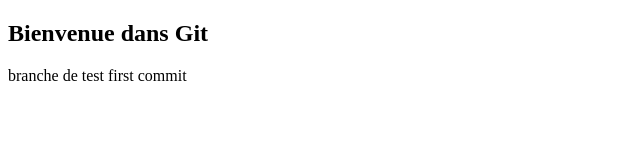
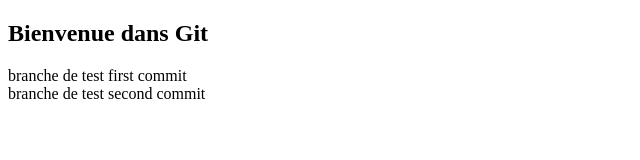
Before and after one commit to nizar-maatoug/site-web, a plain HTML site: page index.html in a window 1280 px wide. Shown: the whole page, without its empty margins (0-640 px from the left). Drawn offline with Linux system fonts and the light colour scheme.

Commit message:
test branch second commit

```diff
--- a/index.html
+++ b/index.html
@@ -12,5 +12,6 @@
         <h2>Bienvenue dans Git</h2>
     </div>
     <div>branche de test first commit</div>
+    <div>branche de test second commit</div>
 </body>
 </html>
```
